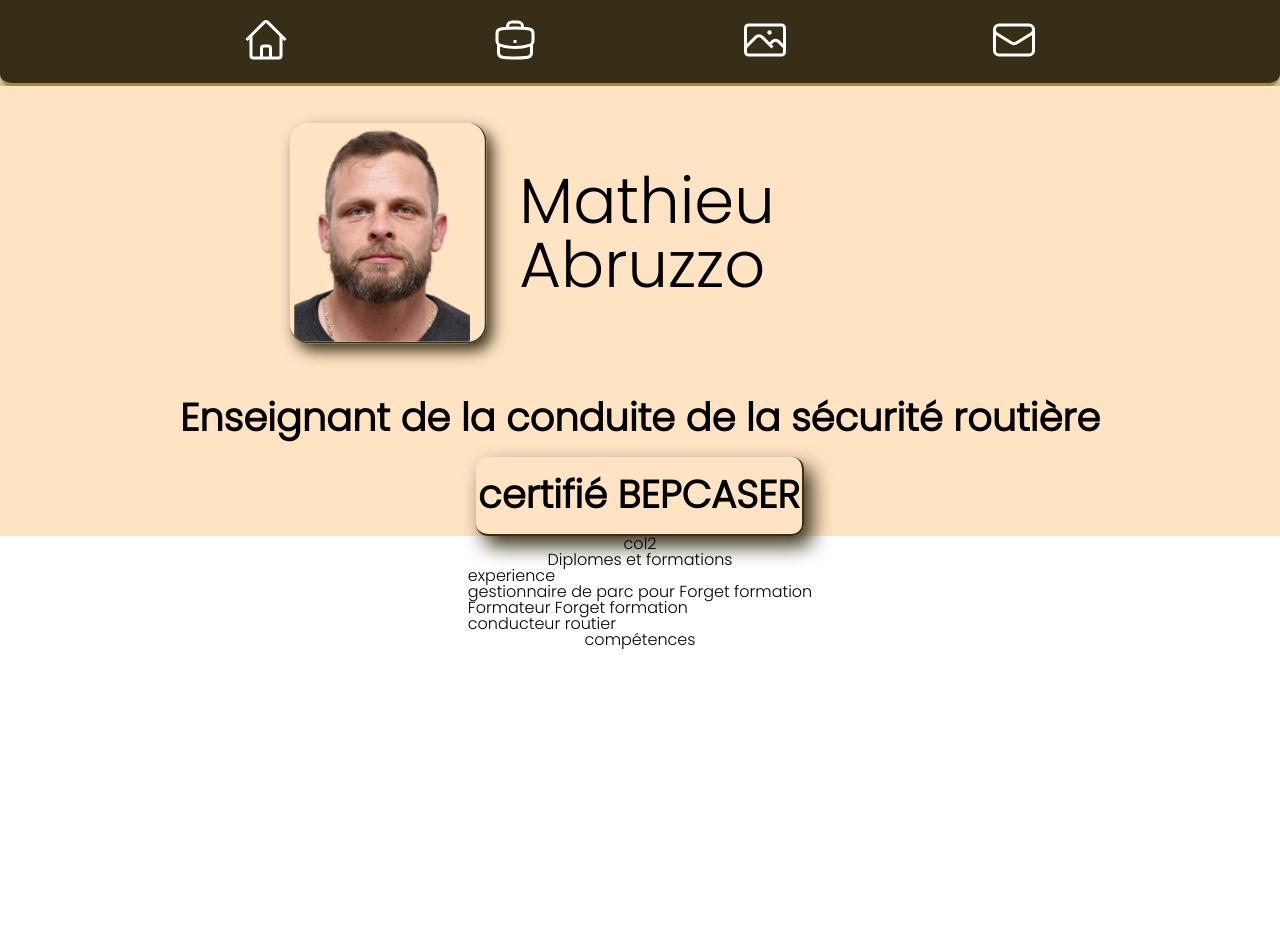
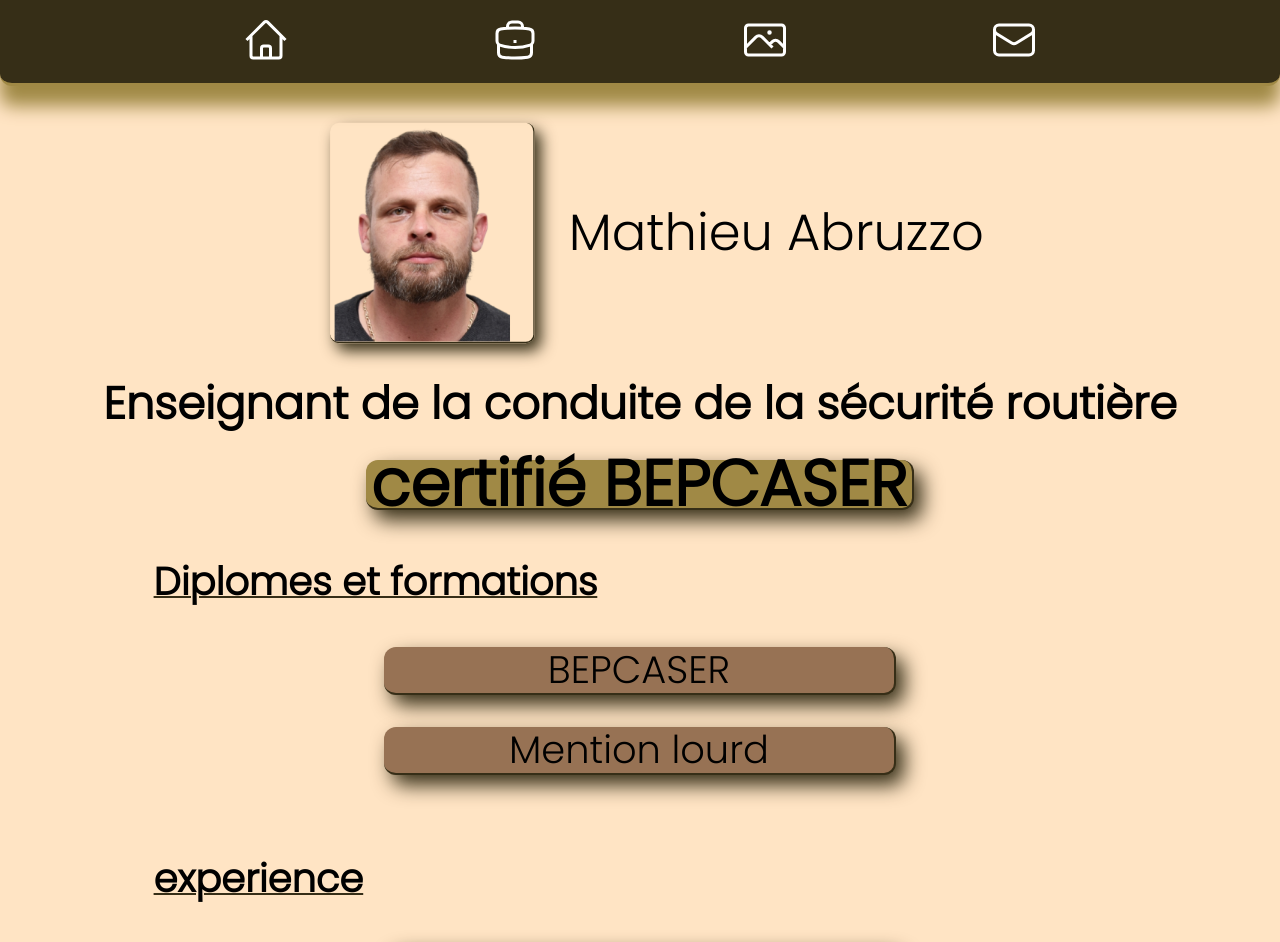
Before and after one commit to Xcaliburns/mathieu-formations, a React (Vite) app: page /experience in a window 1280 px wide. Shown: the top 942 px of the page. Before the commit the page ends 800 px from the top, so only its background shows below. Built offline with nearby package versions, Linux system fonts and the light colour scheme.

Commit message:
experience ok

```diff
--- a/src/Pages/Experience.jsx
+++ b/src/Pages/Experience.jsx
@@ -7,7 +7,17 @@ function Experience() {
   const [gestionnaire, setGestionnaire] = useState(false);
   const [formateur, setFormateur] = useState(false);
   const [conducteur, setConducteur] = useState(false);
+  const [diplome, setDiplome] = useState(false);
+  const [mention, setMention] = useState(false);
+  const [competence, setCompetence] = useState(false);
+  const [materiel, setMateriel] = useState(false);
+  const handleDiplome = () => {
+    setDiplome(!diplome);
+  };
 
+  const handleMention = () => {
+    setMention(!mention);
+  };
   const handleGestionnaire = () => {
     setGestionnaire(!gestionnaire);
   };
@@ -19,35 +29,150 @@ function Experience() {
   const handleConducteur = () => {
     setConducteur(!conducteur);
   };
+  const handleCompetence = () => {
+    setCompetence(!competence);
+  };
+  const handleMateriel=()=>{
+    setMateriel(!materiel)
+  }
 
   return (
     <div className="experience">
       <Navbar />
       <div className="CV">
         <div className="col1">
-          <h1 className="name"><img className='photo'src={Photo} />Mathieu Abruzzo</h1>
+          <h1 className="name">
+            <img className="photo" src={Photo} />
+            Mathieu Abruzzo
+          </h1>
           <h2 className="fonction">
             {" "}
-            <p>Enseignant de la conduite de la sécurité routière</p><p className="certif">certifié BEPCASER</p>
+            <p className="metier">Enseignant de la conduite de la sécurité routière</p>
+            <p className="certif">certifié BEPCASER</p>
           </h2>
         </div>
         <div className="col2">
-          col2
-          <div className="diplome">Diplomes et formations</div>
-          <div className="experrience">
-            experience
-            <p onClick={handleGestionnaire}>
-              gestionnaire de parc pour Forget formation
-            </p>
-            <div>
-              {gestionnaire && <p>le paragraphe gestionnaire de parc</p>}
+          <div className="diplome">
+            <p className="underline-txt">Diplomes et formations</p>
+            <div className="roll-group">
+              {" "}
+              <h2 className="roll" onClick={handleDiplome}>
+                BEPCASER
+              </h2>
+              <div>
+                {diplome && (
+                  <div>
+                    <p className="date">réalisé en 2016</p>
+                    <p className="centre">Etablissement: Geyser Rennes</p>
+                  </div>
+                )}
+              </div>
+              <h2 className="roll" onClick={handleMention}>
+                <p className="txt">Mention lourd</p>
+              </h2>
+              <div>
+                {mention && (
+                  <div>
+                    <p>2016</p>
+                    <p>ECF Landivisiau</p>
+                  </div>
+                )}
+              </div>
             </div>
-            <p onClick={handleFormateur}>Formateur Forget formation</p>
-            <div>{formateur && <p>le paragraphe formateur</p>}</div>
-            <p onClick={handleConducteur}>conducteur routier</p>
-            <div>{conducteur && <p>le paragraphe conducteur</p>}</div>
           </div>
-          <div className="competence">compétences</div>
+          <div className="experience-section">
+            <p className="underline-txt"> experience</p>
+            <div className="roll-group">
+              {" "}
+              <div className="roll" onClick={handleGestionnaire}>
+                <p className="txt">gestionnaire de parc</p>
+              </div>
+              <div>
+                {gestionnaire && (
+                  <div>
+                    <p className="date">Depuis 2016</p>
+                    <p className="centre">
+                      Forget formation Saint Jacques de la Lande
+                    </p>
+                  </div>
+                )}
+              </div>
+              <div className="roll" onClick={handleFormateur}>
+                <p className="txt">Formateur</p>{" "}
+              </div>
+              <div>
+                {formateur && (
+                  <div>
+                    <p className="date">depuis 2013</p>
+                    <p className="centre">
+                      Forget formations Saint Jacques de la Lande
+                    </p>
+                    <p className="fonction">Référent TP marchandises</p>
+                    <p className="fonction">Référent TP voyageurs</p>
+                    <p className="fonction">Référent FCO marchandises</p>
+                    <p className="fonction">Référent FCO voyageurs</p>
+                    <p className="fonction">Référent FIMO marchandises</p>
+                    <p className="fonction">Référent FIMO voyageurs</p>
+                    <p className="fonction">Référent permis sec</p>
+                    <p className="fonction">Conduite éco</p>
+                    <p className="fonction">Simulateur</p>
+                  </div>
+                )}
+              </div>
+              <div className="roll" onClick={handleConducteur}>
+                <p className="txt">conducteur routier</p>
+              </div>
+              <div>
+                {conducteur && (
+                  <div>
+                    <p className="date">De 2003 à 2013</p>{" "}
+                    <p className="centre">Diverses entreprises en Bretagne</p>{" "}
+                    <p className="fonction">
+                      Transport régional et international
+                    </p>
+                  </div>
+                )}
+              </div>
+            </div>
+          </div>
+
+          <div className="competence">
+            {" "}
+            <p className="underline-txt"> compétences</p>
+            <div className="roll-group">
+              <div className="roll" onClick={handleCompetence}>
+                activité
+              </div>
+              <div>
+                {competence && (
+                  <div>
+                    <p >
+                      Préparer et animer des actions de formation collectives
+                    </p>
+
+                  </div>
+
+                )}
+              </div>
+               <div className="roll" onClick={handleMateriel}>
+                Matériels
+              </div>
+              <div>
+                {materiel && (
+                  <div>
+                   <p> Citerne liquide</p>
+                   <p>pulvérulent</p>
+                   <p>bâché</p>
+                   <p>camion remorque</p>
+                   <p>movi-bennes</p>
+                   <p>benne TP</p>
+                   <p>céréalière</p>
+                  </div>
+
+                )}
+              </div>
+            </div>
+          </div>
         </div>
       </div>
     </div>
--- a/src/index.css
+++ b/src/index.css
@@ -192,6 +192,17 @@ input {
 .experience {
   display: flex;
   flex-direction: column;
+  background-color: bisque;
+}
+
+.experience p {
+  line-height: 3rem;
+}
+
+.experience .date {
+  background-color: #a08945;
+  width: fit-content;
+  border-radius: 10px;
 }
 
 .experience .CV {
@@ -204,23 +215,28 @@ input {
   flex-direction: column;
   width: 100%;
   align-items: center;
-  background-color: bisque;
+}
+
+.experience .CV .col1 .metier {
+  font-size: 3.5vw;
 }
 
 .experience .CV .col1 .name {
   display: flex;
   flex-direction: row;
   align-items: center;
-  font-size: 5vw;
+  justify-content: center;
+  width: 100%;
+  font-size: 4vw;
 }
 
 .experience .CV .col1 .name .photo {
   border-right: 2px solid #362E17;
   border-bottom: 2px solid #362E17;
-  border-radius: 25px;
+  border-radius: 12px;
+  box-shadow: 8px 10px 20px #362E17;
   scale: 0.75;
   padding-right: 2%;
-  box-shadow: 8px 10px 20px #362E17;
 }
 
 .experience .CV .col1 .fonction {
@@ -233,16 +249,72 @@ input {
 }
 
 .experience .CV .col1 .fonction .certif {
-  padding: 0 2px;
+  font-size: 5vw;
+  padding: 0 5px;
+  background-color: #a08945;
   border-radius: 12px;
   border-right: 2px solid #362E17;
   border-bottom: 2px solid #362E17;
   box-shadow: 8px 10px 20px #362E17;
+  margin-top: 2rem;
+  margin-bottom: 1rem;
 }
 
 .experience .CV .col2 {
-  align-items: center;
+  align-items: left;
   display: flex;
   flex-direction: column;
+  justify-content: center;
   width: 100%;
+  margin-top: 2rem;
+  text-align: left;
 }
+
+.experience .CV .col2 .underline-txt {
+  padding-left: 12%;
+  text-decoration: solid underline 2px #362E17;
+  font-weight: bold;
+}
+
+.experience .CV .col2 .diplome {
+  font-size: 3vw;
+  margin-bottom: 5%;
+  display: flex;
+  flex-direction: column;
+  justify-content: center;
+}
+
+.experience .CV .col2 .roll-group {
+  display: flex;
+  flex-direction: column;
+  justify-content: center;
+  align-items: center;
+  margin-top: 25px;
+}
+
+.experience .CV .col2 .roll {
+  display: flex;
+  align-items: center;
+  justify-content: center;
+  border-right: 2px solid #362E17;
+  border-bottom: 2px solid #362E17;
+  border-radius: 12px;
+  box-shadow: 8px 10px 20px #362E17;
+  background-color: #977254;
+  margin-top: 1rem;
+  margin-bottom: 1rem;
+  width: 40%;
+  height: 3rem;
+  font-size: 3vw;
+  cursor: pointer;
+}
+
+.experience .CV .col2 .experience-section {
+  margin-bottom: 5%;
+  font-size: 3vw;
+}
+
+.experience .CV .col2 .competence {
+  margin-bottom: 5%;
+  font-size: 3vw;
+}
--- a/src/index.scss
+++ b/src/index.scss
@@ -56,7 +56,21 @@ input{
 $navbarColor:#362E17;
 $primaryColor:#a08945;
 $shadowColor:#362E17;
+$fontsize:1vw;
+$fontsizelarge:3vw;
 
+//Mixins
+@mixin standard-box($shadowColor) {
+  border-right: 2px solid $shadowColor;
+  border-bottom: 2px solid $shadowColor;
+  border-radius: 12px;
+  box-shadow: 8px 10px 20px  $shadowColor;
+}
+ @mixin underline-text($shadowColor){
+                padding-left: 12%;
+                 text-decoration: solid underline 2px $shadowColor;
+                 font-weight: bold;
+            }
 
 
 
@@ -195,43 +209,45 @@ $shadowColor:#362E17;
         display: flex;
         justify-content: center;
         align-items: center;
-
-
-
      }
-
      }
     }
 }
 
 .experience{
+    p{
+        line-height: 3rem;
+    }
+    .date{
+        background-color: #a08945;
+        width: fit-content;
+        border-radius: 10px;
+    }
     display:flex;
     flex-direction: column;
-
-
-    .CV{display: flex;
+     background-color: bisque;
+     .CV{display: flex;
         flex-direction: column;
-
-
     .col1{
         display: flex;
         flex-direction: column;
         width: 100%;
         align-items: center;
-        background-color: bisque;
+        .metier{
+            font-size: 3.5vw;
+        }
         .name{
             display: flex;
             flex-direction: row;
             align-items: center;
-            font-size: 5vw;
+            justify-content: center;
+            width: 100%;
+            font-size: 4vw;
             .photo{
-               border-right: 2px solid  $shadowColor;
-               border-bottom:  2px solid     $shadowColor;
-;
-               border-radius: 25px;
+              @include standard-box($shadowColor);
                scale:0.75;
                padding-right: 2%;
-               box-shadow: 8px 10px 20px  $shadowColor;
+
             }
         }
         .fonction{
@@ -242,20 +258,68 @@ $shadowColor:#362E17;
             font-weight: bold;
             font-size: 3vw;
             .certif{
-                padding: 0 2px;
+                font-size: 5vw;
+                padding: 0 5px;
+                background-color: #a08945;
                 border-radius: 12px;
                 border-right: 2px solid  $shadowColor;
                 border-bottom:2px solid  $shadowColor;
                 box-shadow: 8px 10px 20px  $shadowColor;
+                margin-top: 2rem;
+                 margin-bottom:1rem;
             }
         }
 
     }
     .col2{
-            align-items: center;
+            align-items: left;
             display: flex;
             flex-direction: column;
+            justify-content: center;
+            width:100%;
+            margin-top: 2rem;
+            text-align: left;
+    .underline-txt{
+              @include underline-text($shadowColor);
+            }
 
-            width:100%;
-    }}
-}
+    .diplome{
+       font-size: $fontsizelarge;
+       margin-bottom: 5%;
+       display: flex;
+       flex-direction: column;
+       justify-content: center;
+    }
+     .roll-group{
+            display: flex;
+            flex-direction: column;
+            justify-content: center;
+            align-items: center;
+            margin-top: 25px;
+
+        }
+     .roll{
+            display: flex;
+            align-items: center;
+           justify-content: center;
+            @include standard-box($shadowColor);
+            background-color: rgb(151, 114, 84);
+            margin-top:1rem;
+            margin-bottom: 1rem;
+            width: 40%;
+            height: 3rem;
+            font-size: 3vw;
+            cursor:pointer;
+
+      }
+    .experience-section{
+                 margin-bottom: 5%;
+                 font-size: 3vw;
+    }
+    .competence{
+                margin-bottom: 5%;
+                 font-size: 3vw;
+
+         }
+    }
+} }
```
Also changed, not shown: src/index.min.css.
